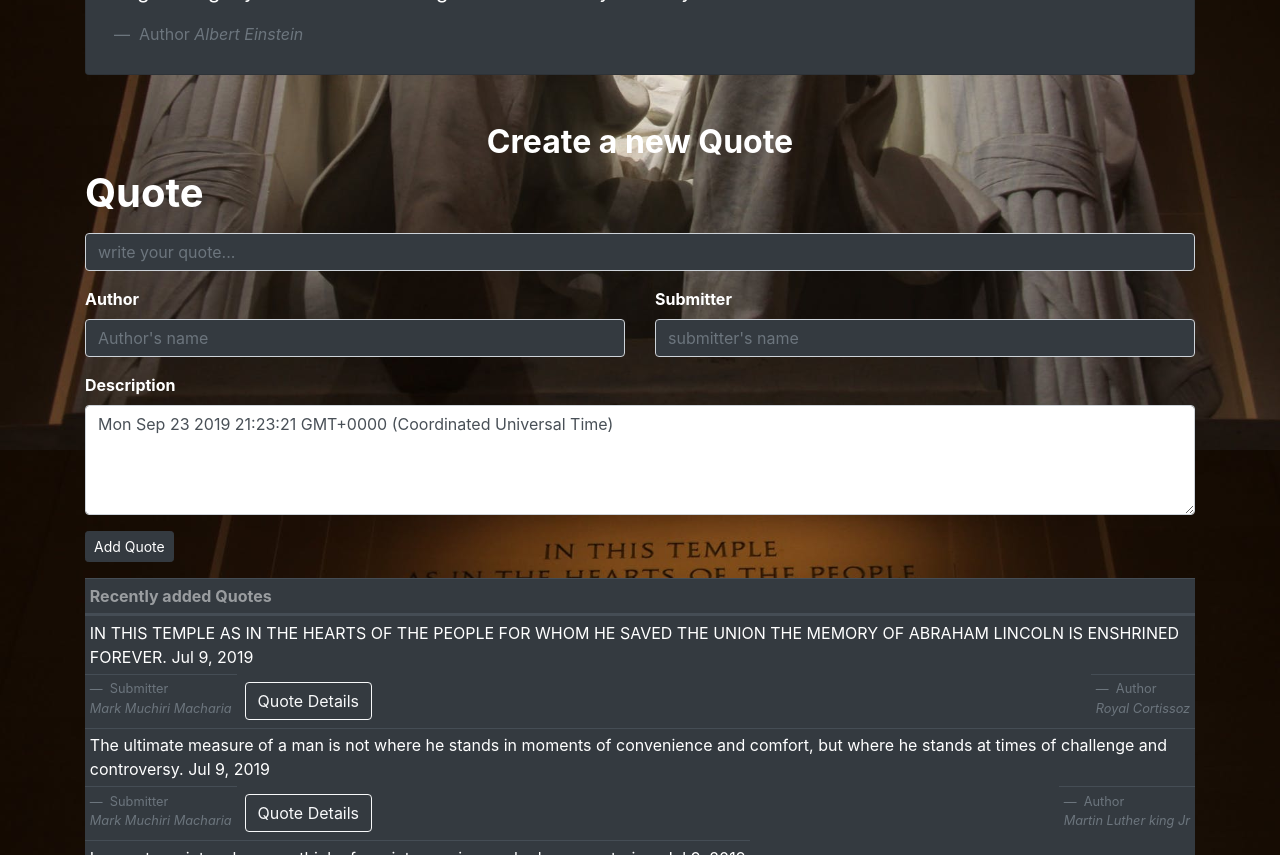
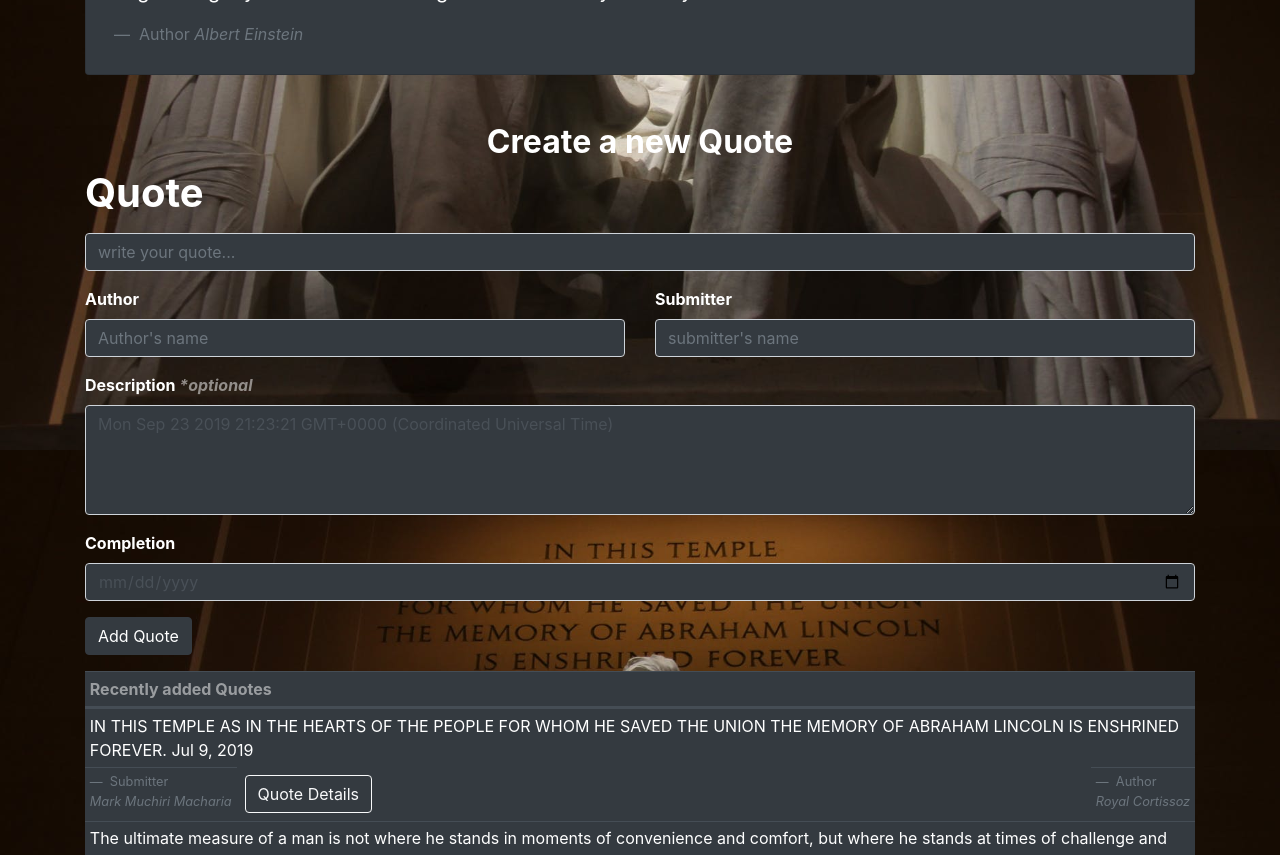
Before and after one commit to MachariaMark/Quotes, an Angular app: page / in a window 1280 px wide. Shown: the part 420-1275 px from the top of the page. Built offline with nearby package versions, Linux system fonts and the light colour scheme.

Commit message:
added the appropriate forms validations and two way binding(fail | lol)

```diff
--- a/src/app/quote-form/quote-form.component.html
+++ b/src/app/quote-form/quote-form.component.html
@@ -1,48 +1,48 @@
-<form class="container (ngSubmit)='submitQuote()' #quoteForm='ngForm'">
+<form class="container" (ngSubmit)='submitQuote()' #quoteForm='ngForm'>
         <h2 class="text-center text-white"><b>Create a new Quote</b></h2>
     <div class="form-group">
         <h1>
             <label for="Quote" class="text-white"><b>Quote</b></label>
         </h1>
-        <input type="text" required class="form-control bg-dark" id="Quote" placeholder="write your quote..." [(ngModel)]="newQuote.name" name="name"  #name='ngModel' required>
-        <div [hidden]="name.valid || name.pristine" class="alert alert-danger">
+        <input type="text" id="quote" required class="form-control bg-dark" placeholder="write your quote..." [(ngModel)]="newQuote.name" name="quote"  #quote='ngModel' required>
+        <div [hidden]="quote.valid || quote.pristine" class="alert alert-danger">
             <p>This field is required</p>
           </div>
     </div>
     <div class="row">
         <div class="col form-group">
             <label for="Author" class="text-white"><b>Author</b></label>
-            <input type="text" class="form-control bg-dark" placeholder="Author's name">
-            <div [hidden]="name.valid || name.pristine" class="alert alert-danger">
+            <input type="text"  id="author" class="form-control bg-dark" placeholder="Author's name" [(ngModel)]="newQuote.Author" name="author" #author="ngModel" required>
+            <div [hidden]="author.valid || author.pristine" class="alert alert-danger">
                 <p>Author's is required</p>
             </div>
         </div>
 
         <div class="col form-group">
             <label for="Submitter" class="text-white"><b>Submitter</b></label>
-            <input type="text" class="form-control bg-dark" placeholder="submitter's name">
-            <div [hidden]="name.valid || name.pristine" class="alert alert-danger">
+            <input type="text" id="submitter" class="form-control bg-dark" placeholder="submitter's name" [(ngModel)]="newQuote.submitter" name="submitter" #submitter="ngModel" required>
+            <div [hidden]="submitter.valid || submitter.pristine" class="alert alert-danger">
                 <p>Submitter's Name is required</p>
             </div>
         </div>
     </div>
     <div class="form-group">
 
-        <label for="Description" class="text-white"><b>Description</b></label>
-        <textarea class="form-control" id="description" rows="4"[(ngModel)]="newQuote.description" name="description" #description="ngModel" required></textarea>
+        <label for="Description" class="text-white"><b>Description <em class="text-white-50">*optional</em></b></label>
+        <textarea class="form-control bg-dark" id="description" placeholder="Add a little something.." rows="4"[(ngModel)]="newQuote.description" name="description" #description="ngModel" required></textarea>
         <div [hidden]="description.valid || description.pristine" class="alert alert-danger">
-            <p>*optional</p>
+            <p>*expound on the Author's quote and it's history</p>
         </div>
 
     </div>
     <div class="form-group">
-        <button type="submit" class="btn btn-dark btn-sm mt-6">Add Quote</button>
-    </div>
-    <!-- <div class="form-group">
-        <label for="complete" class="text-white">Completion</label>
-        <input type='date' id="complete" [(ngModel)]="newQuote.mediumDate" name="mediumDate" #mediumDate="ngModel" required>
+        <label for="medium  " class="text-white"><b>Completion</b></label>
+        <input type='date' id="medium" class="form-control bg-dark" [(ngModel)]="newQuote.mediumDate" name="mediumDate" #mediumDate="ngModel" required>
         <div [hidden]="mediumDate.valid || mediumDate.pristine" class="alert alert-danger">
               <p>Date is required</p>
         </div>
-    </div> -->
+    </div>
+    <div class="form-group">
+        <button type="submit" class="btn btn-dark btn-md mt-6">Add Quote</button>
+    </div>
 </form>
```
